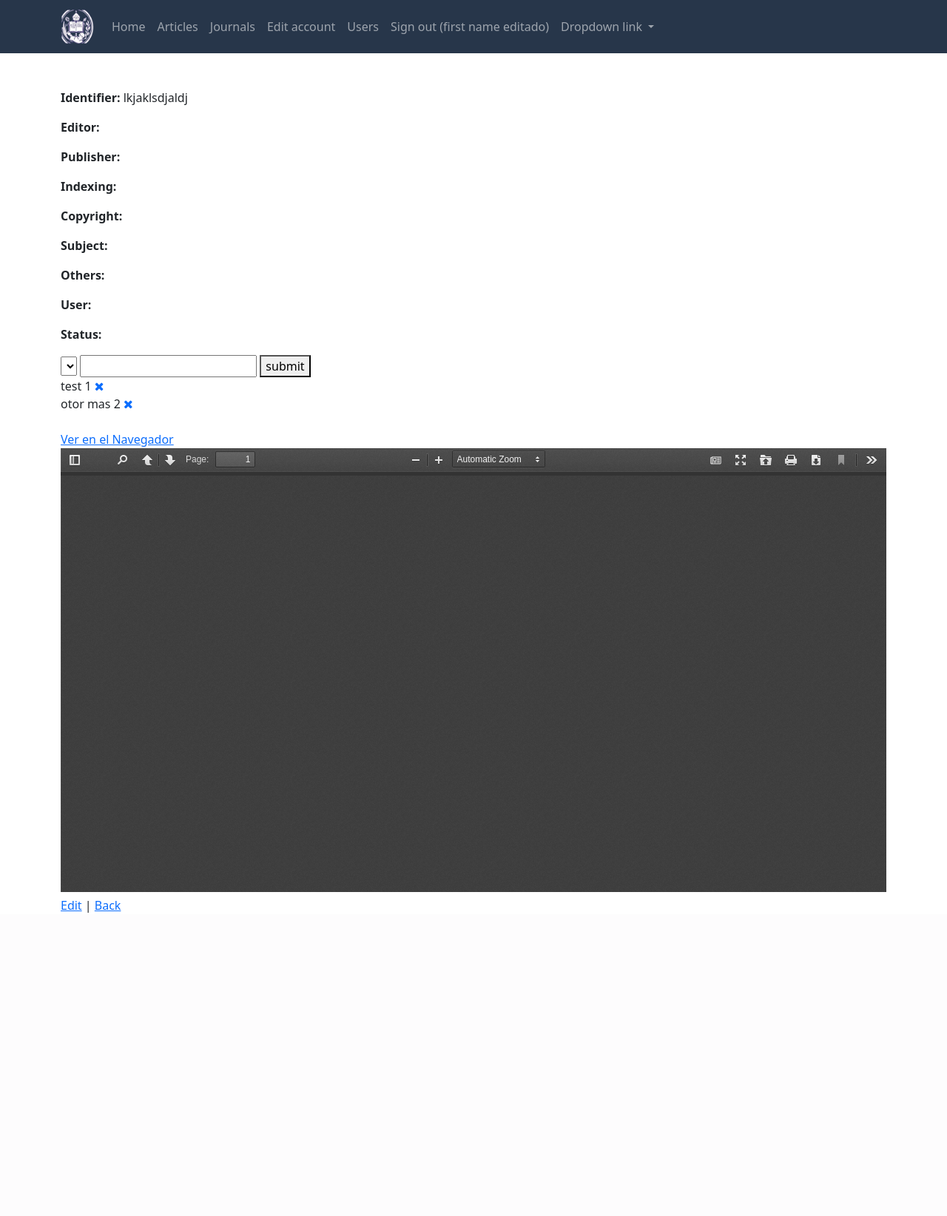
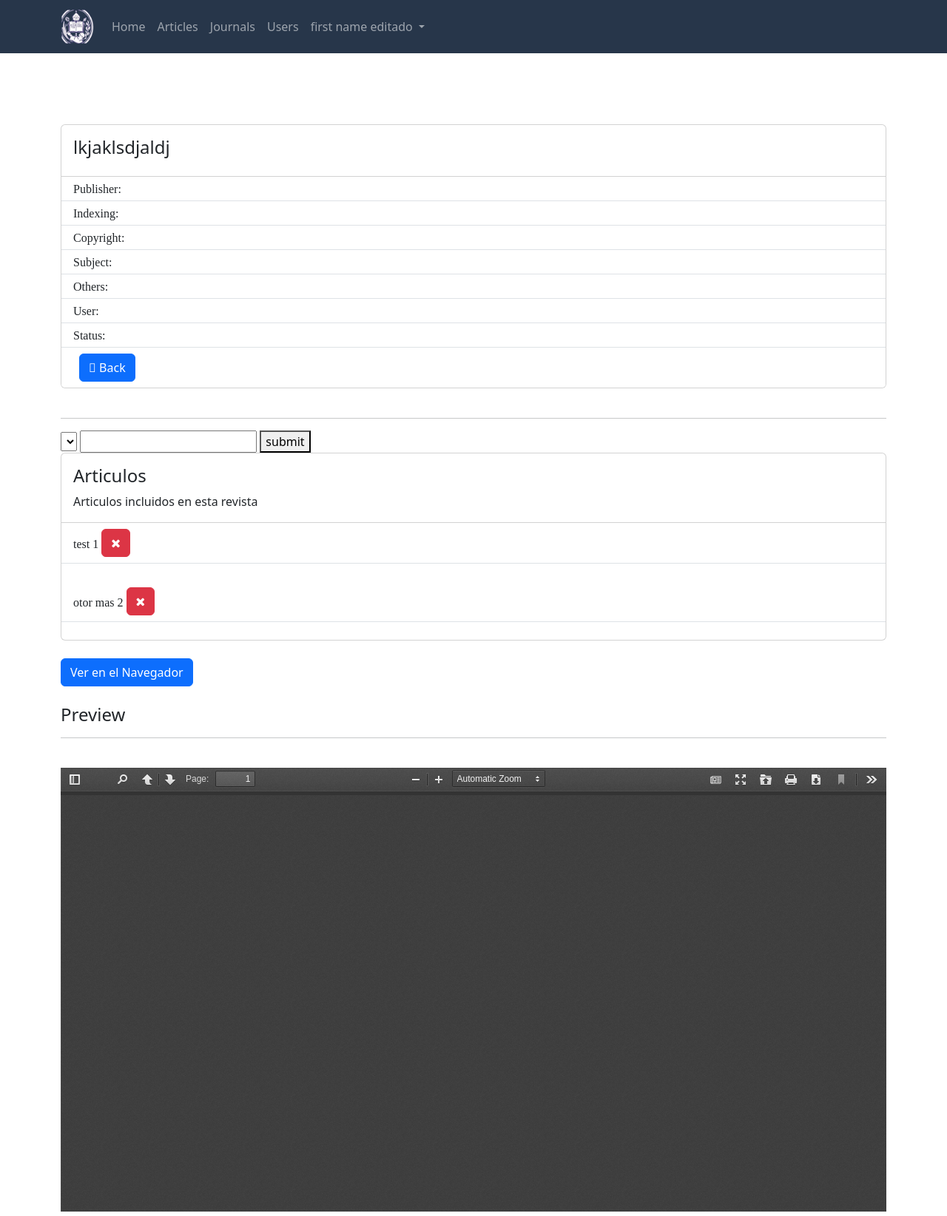
Before and after one commit to ceedeno/r_digital, a Rails app: page /journals/5 in a window 1280 px wide. Shown: the whole page at 74% size. Before the commit the page ends 1234 px from the top, so only its background shows below. Run offline with Rails 7, Linux system fonts and the light colour scheme; a user stored in the database is signed in; data comes from the database, SQL or seed files in the repository; lists and menus that the app fills with data are empty; style sheets or scripts are compiled from the project's sources; parts of the project's set-up code (start-up, migrations or seed data) failed here and were passed over; some libraries are stand-ins or nearby versions.

Commit message:
Mayor ui improvements

```diff
--- a/app/assets/stylesheets/1st_load_framework.scss
+++ b/app/assets/stylesheets/1st_load_framework.scss
@@ -2,3 +2,9 @@
   width: 45px;
   //height: 60px;
 }
+
+
+
+.navbar-nav{
+  cursor: pointer;
+}
--- a/app/views/articles/_form.html.erb
+++ b/app/views/articles/_form.html.erb
@@ -11,6 +11,6 @@
   </div>
 
   <div class="form-actions">
-    <%= f.button :submit %>
+    <%= f.button :submit, class: 'btn btn-block btn-primary' %>
   </div>
 <% end %>
--- a/app/views/articles/index.html.erb
+++ b/app/views/articles/index.html.erb
@@ -1,7 +1,7 @@
 <div class="d-block mx-auto" style="">
   <h1>Articles</h1>
 
-  <table class="table">
+  <table class="table table-hover">
     <thead>
     <tr>
       <th>Title</th>
--- a/app/views/journals/_articles.html.erb
+++ b/app/views/journals/_articles.html.erb
@@ -1,9 +1,22 @@
-<% @journal.articles.each do |article| %>
+<div class="card">
+  <div class="card-body">
+    <h4 class="card-title"> Articulos</h4>
+    <p class="card-text">Articulos incluidos en esta revista</p>
+  </div>
+  <ul class="list-group list-group-flush">
 
-    <%= article.title %>   <%= article.position %>
 
-    <%= link_to "<span class='fa fa-remove'></span>".html_safe, article_path(id: article.id, article: {journal_id: 0, status: :approved}), method: :patch, remote: true, class: '', onclick: ""  %>
+    <% @journal.articles.each do |article| %>
 
-    <br>
+        <li class="list-group-item fa fa-">
+          <%= article.title %>   <%= article.position %>
+          <%= link_to "<span class='fa fa-remove'></span>".html_safe, article_path(id: article.id, article: {journal_id: 0, status: :approved}), method: :patch, remote: true, class: 'btn btn-danger', onclick: "" %>
+        </li>
 
-<% end %>
+        <br>
+
+    <% end %>
+
+  </ul>
+
+</div>
--- a/app/views/journals/_form.html.erb
+++ b/app/views/journals/_form.html.erb
@@ -14,6 +14,6 @@
   </div>
 
   <div class="form-actions">
-    <%= f.button :submit %>
+    <%= f.button :submit, class: 'btn btn-block btn-primary' %>
   </div>
 <% end %>
--- a/app/views/journals/edit.html.erb
+++ b/app/views/journals/edit.html.erb
@@ -2,5 +2,6 @@
 
 <%= render 'form', journal: @journal %>
 
-<%= link_to 'Show', @journal %> |
-<%= link_to 'Back', journals_path %>
+<hr>
+<%= link_to 'Show', @journal, class: 'btn b btn-info' %>
+<%= link_to 'Back', journals_path, class: 'btn  btn-info' %>
--- a/app/views/journals/new.html.erb
+++ b/app/views/journals/new.html.erb
@@ -2,4 +2,6 @@
 
 <%= render 'form', journal: @journal %>
 
-<%= link_to 'Back', journals_path %>
+<hr>
+
+<%= link_to 'Back', journals_path, class: 'btn  btn-info' %>
--- a/app/views/journals/show.html.erb
+++ b/app/views/journals/show.html.erb
@@ -10,54 +10,43 @@
       <%= link_to "Quitar publicación <span class='fa fa-undo'></span>".html_safe, journal_path(id: @journal.id, journal: {status: :basic}), method: :patch, remote: false, class: 'btn btn-danger' %>
 
 
-<% end %>
+  <% end %>
+
+  <br>
+  <br>
+
+  <div class="card">
+    <div class="card-body">
+      <h4 class="card-title"><%= @journal.identifier %></h4>
+      <p class="card-text"><%= @journal.editor %></p>
+    </div>
+    <ul class="list-group list-group-flush">
+      <li class="list-group-item fa fa-"> Publisher: &nbsp; <%= @journal.publisher %></li>
+      <li class="list-group-item fa fa-"> Indexing:&nbsp;  <%= @journal.indexing %></li>
+
+      <li class="list-group-item fa fa-"> Copyright: &nbsp; <%= @journal.copyright %> </li>
+
+      <li class="list-group-item fa fa-"> Subject: &nbsp; <%= @journal.subject %> </li>
+
+      <li class="list-group-item fa fa-"> Others: &nbsp; <%= @journal.others %> </li>
+
+      <li class="list-group-item fa fa-"> User: &nbsp; <%= @journal.user %> </li>
 
 
-  <p>
-    <strong>Identifier:</strong>
-    <%= @journal.identifier %>
-  </p>
-
-  <p>
-    <strong>Editor:</strong>
-    <%= @journal.editor %>
-  </p>
-
-  <p>
-    <strong>Publisher:</strong>
-    <%= @journal.publisher %>
-  </p>
-
-  <p>
-    <strong>Indexing:</strong>
-    <%= @journal.indexing %>
-  </p>
-
-  <p>
-    <strong>Copyright:</strong>
-    <%= @journal.copyright %>
-  </p>
-
-  <p>
-    <strong>Subject:</strong>
-    <%= @journal.subject %>
-  </p>
-
-  <p>
-    <strong>Others:</strong>
-    <%= @journal.others %>
-  </p>
-
-  <p>
-    <strong>User:</strong>
-    <%= @journal.user %>
-  </p>
+      <li class="list-group-item fa fa-"> Status: &nbsp; <%= @journal.status %> </li>
 
 
-  <p>
-    <strong>Status:</strong>
-    <%= @journal.status %>
-  </p>
+      <!--<li class="list-group-item "> &nbsp; <%#= link_to ' Edit', edit_article_path(@article), class: "fa fa-pencil" %> </li>-->
+
+      <li class="list-group-item "> &nbsp; <%= link_to ' Back', journals_path, class: " btn btn-primary btn-block fa fa-chevron-left" %> </li>
+    </ul>
+
+
+  </div>
+
+  <br>
+  <hr>
+
 
   <%= hidden_field_tag 'journal', @journal.id, id: 'journal_id' %>
   <%= select_tag 'articles', options_from_collection_for_select(Article.where(status: :approved), 'id', 'title'), id: 'article_id_select' %>
@@ -65,7 +54,6 @@
   <%= button_tag 'submit', id: 'add_article_btn', onclick: "addArticleTojournal()" %>
 
   <br>
-
 
   <div id='journal-articles'>
 
@@ -76,7 +64,13 @@
   <br>
 
 
-  <%= link_to 'Ver en el Navegador', "/web/viewer.html?file=" + @journal&.combined_pdfs_name, target: :_blank %>
+  <%= link_to 'Ver en el Navegador', "/web/viewer.html?file=" + @journal&.combined_pdfs_name, target: :_blank, class: 'btn btn-block btn-primary' %>
+
+
+  <br><br>
+  <h4>Preview</h4>
+
+  <hr>
 
 <%#= button_to 'Generar PDF', journal_combine_pdfs_path(@journal), method: :patch, remote: true %>
 
@@ -91,8 +85,8 @@
 
 
 
-  <%= link_to 'Edit', edit_journal_path(@journal) %> |
-  <%= link_to 'Back', journals_path %>
+  <%#= link_to 'Edit', edit_journal_path(@journal) %>
+  <%#= link_to 'Back', journals_path %>
 
 
 </div>
--- a/app/views/layouts/_nav_links_for_auth.html.erb
+++ b/app/views/layouts/_nav_links_for_auth.html.erb
@@ -11,9 +11,7 @@
 
       <li class="nav-item"><%= link_to 'Journals', journals_path, class: 'nav-link' %></li>
 
-      <li><%= link_to 'Edit account', edit_user_registration_path, class: 'nav-link' %></li>
       <li><%= link_to 'Users', users_path, class: 'nav-link' %></li>
-      <li><%= link_to 'Sign out ('+ current_user.first_name + ')', destroy_user_session_path, method: :delete, class: 'nav-link' %></li>
 
 
     </ul>
@@ -21,19 +19,24 @@
     <ul class="navbar-nav ml-auto">
       <li class="nav-item dropdown">
         <a class="nav-link dropdown-toggle" herf="#" id="navbarDropdownMenuLink" data-toggle="dropdown" aria-haspopup="true" aria-expanded="false">
-          Dropdown link
+          <%= current_user&.first_name %>
         </a>
         <div class="dropdown-menu" aria-labelledby="navbarDropdownMenuLink">
 
-          <% if current_user.first_name == 'first_name' %>
+          <%= link_to 'Edit account', edit_user_registration_path, class: 'dropdown-item' %>
+          <%= link_to 'Sign out', destroy_user_session_path, method: :delete, class: 'dropdown-item' %>
 
-              <a class="dropdown-item" href="#">Action</a>
-              <a class="dropdown-item" href="#">Another action</a>
-              <a class="dropdown-item" href="#">Something else here</a>
-              <a class="dropdown-item" href="#">Separated link</a>
 
-          <% elsif current_user.first_name == 'otro_name' %>
-              <%= link_to 'nada', root_path, class: 'dropdown-item' %>
+          <% if false %>
+
+              <% if current_user.first_name == 'first_name' %>
+
+                  <a class="dropdown-item" href="#">TEST</a>
+
+              <% elsif current_user.first_name == 'otro_name' %>
+                  <%= link_to 'nada', root_path, class: 'dropdown-item' %>
+              <% end %>
+
           <% end %>
 
         </div>
--- a/app/views/users/_user.html.erb
+++ b/app/views/users/_user.html.erb
@@ -1,3 +1,3 @@
-<td><%= link_to user.name, user %></td>
-<td><%= link_to user.email, user %></td>
-<td> <%= link_to 'edit', edit_user_path(user) %> </td>
+<td><%= user.first_name %></td>
+<td><%= user.email%></td>
+<td> <%= link_to '', edit_user_path(user), class: 'fa fa-pencil' %> </td>
```
Also changed, not shown: app/views/articles/edit.html.erb (+5 -8 lines), app/views/articles/new.html.erb (+4 -7 lines), app/views/articles/show.html.erb (+10 -8 lines), app/views/devise/registrations/edit.html.erb (+7 -8 lines), app/views/devise/registrations/new.html.erb (+7 -8 lines), app/views/devise/sessions/new.html.erb (+14 -9 lines), app/views/journals/index.html.erb (+5 -3 lines), app/views/users/edit.html.erb (+12 -2 lines), app/views/users/index.html.erb (+11 -3 lines).
